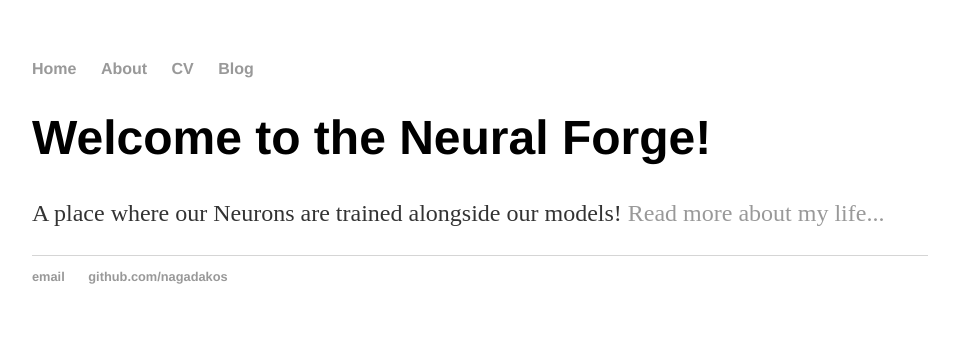
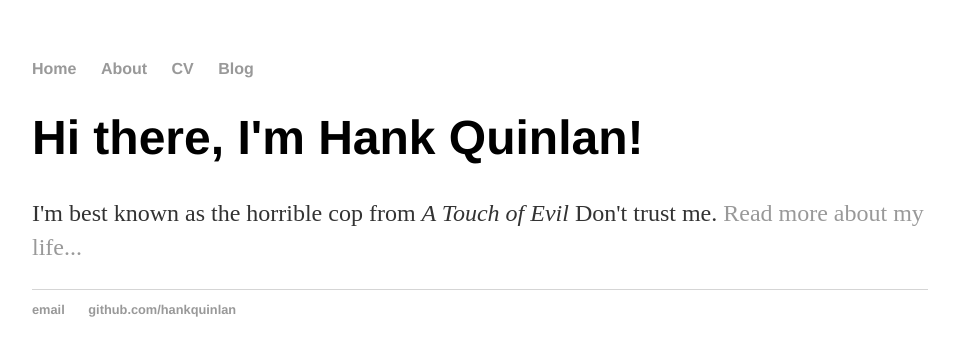
Before and after one commit to nagadakos/nagadakos.github.io, a Jekyll site: the page built from index.html, in a window 1280 px wide. Shown: the top 356 px of the page, without its empty margins (160-1119 px from the left). Built offline with Jekyll 4.4.1, drawn with Linux system fonts in a browser that asks for light colours.

Commit message:
Update index.html

```diff
--- a/index.html
+++ b/index.html
@@ -1,30 +1,8 @@
-<!DOCTYPE html>
-<html>
-	<head>
-		<title>Nikolaos Agadakos, adventurer of learning</title>
-		<!-- link to main stylesheet -->
-		<link rel="stylesheet" type="text/css" href="/css/main.css">
-	</head>
-	<body>
-		<nav>
-    		<ul>
-        		<li><a href="/">Home</a></li>
-	        	<li><a href="/about">About</a></li>
-        		<li><a href="/cv">CV</a></li>
-        		<li><a href="/blog">Blog</a></li>
-    		</ul>
-		</nav>
-		<div class="container">
-    		<div class="blurb">
-        		<h1>Welcome to the Neural Forge!</h1>
-				<p>A place where our Neurons are trained alongside our models! <a href="/about">Read more about my life...</a></p>
-    		</div><!-- /.blurb -->
-		</div><!-- /.container -->
-		<footer>
-    		<ul>
-        		<li><a href="mailto:nagadakos@gmail.com">email</a></li>
-        		<li><a href="https://github.com/nagadakos">github.com/nagadakos</a></li>
-			</ul>
-		</footer>
-	</body>
-</html>
+---
+layout: default
+title: Hank Quinlan, Horrible Cop
+---
+<div class="blurb">
+	<h1>Hi there, I'm Hank Quinlan!</h1>
+	<p>I'm best known as the horrible cop from <em>A Touch of Evil</em> Don't trust me. <a href="/about">Read more about my life...</a></p>
+</div><!-- /.blurb -->
```
